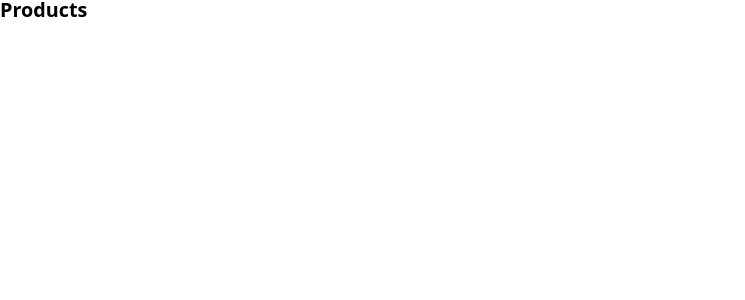
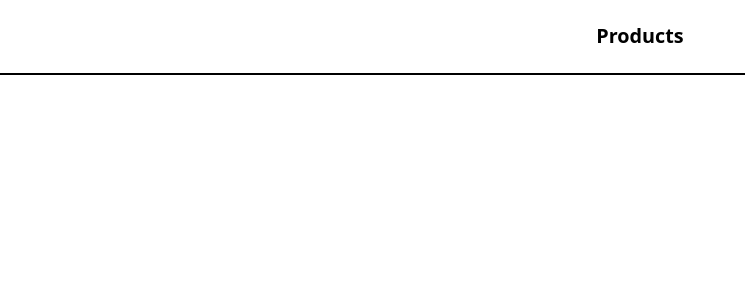
Before and after one commit to Moriartymath/products-list, a React (Vite) app: page / in a window 1280 px wide. Shown: the top 300 px of the page, without its empty margins (0-745 px from the left). Built offline with nearby package versions, Linux system fonts and the light colour scheme.

Commit message:
add basic logic

```diff
--- a/package.json
+++ b/package.json
@@ -10,6 +10,7 @@
     "preview": "vite preview"
   },
   "dependencies": {
+    "axios": "^1.7.7",
     "react": "^18.3.1",
     "react-dom": "^18.3.1",
     "react-router": "^6.27.0",
--- a/src/App.tsx
+++ b/src/App.tsx
@@ -5,13 +5,19 @@ import {
   Route,
 } from "react-router-dom";
 import Layout from "./pages/Layout/Layout";
+import Products, { loader as ProductsLoader } from "./pages/Products/Products";
+import Product, { loader as ProductLoader } from "./pages/Product/Product";
 
 const router = createBrowserRouter(
   createRoutesFromElements(
     <Route path="/" element={<Layout />}>
-      <Route path="products">
-        <Route path="products/:id" />
-      </Route>
+      <Route
+        index
+        path="products"
+        element={<Products />}
+        loader={ProductsLoader}
+      />
+      <Route path="products/:id" element={<Product />} loader={ProductLoader} />
     </Route>
   )
 );
--- /dev/null
+++ b/src/client/client.ts
@@ -0,0 +1,3 @@
+import axios from "axios";
+
+export const client = axios.create({ baseURL: "http://localhost:8000/api/v1" });
--- a/src/index.css
+++ b/src/index.css
@@ -23,4 +23,7 @@ body {
   line-height: 1;
   position: relative;
   font-weight: 400;
+  display: flex;
+
+  flex-direction: column;
 }
--- a/src/pages/Layout/Layout.module.css
+++ b/src/pages/Layout/Layout.module.css
@@ -0,0 +1,12 @@
+.header {
+  padding-top: 2rem;
+  border-bottom: 2px solid black;
+  display: block;
+  text-align: center;
+  padding-bottom: 2rem;
+}
+
+.main {
+  display: flex;
+  padding: 2rem;
+}
--- a/src/pages/Layout/Layout.tsx
+++ b/src/pages/Layout/Layout.tsx
@@ -4,7 +4,7 @@ import styles from "./Layout.module.css";
 function Layout() {
   return (
     <>
-      <header>
+      <header className={styles.header}>
         <h2>Products</h2>
       </header>
       <main className={styles.main}>
--- /dev/null
+++ b/src/pages/Product/Product.tsx
@@ -0,0 +1,15 @@
+import { useLoaderData } from "react-router";
+import { client } from "../../client/client";
+
+export async function loader({ params }) {
+  return (await client.get(`products/${params.id}`)).data;
+}
+
+function Product() {
+  const { data } = useLoaderData();
+
+  console.log(data);
+  return <div></div>;
+}
+
+export default Product;
--- a/src/pages/Products/Products.tsx
+++ b/src/pages/Products/Products.tsx
@@ -1,4 +1,13 @@
+import { useLoaderData } from "react-router";
+import { client } from "../../client/client";
+
+export async function loader() {
+  return (await client.get(`products`)).data;
+}
+
 function Products() {
+  const { data } = useLoaderData();
+  console.log(data);
   return <ul></ul>;
 }
 
```
Also changed, not shown: src/components/ProductsList/ProductsList.tsx (+10 -4 lines), src/types/types.ts (renamed from types/types.ts), 1 other file (tests, documents, lock files or other folders).
